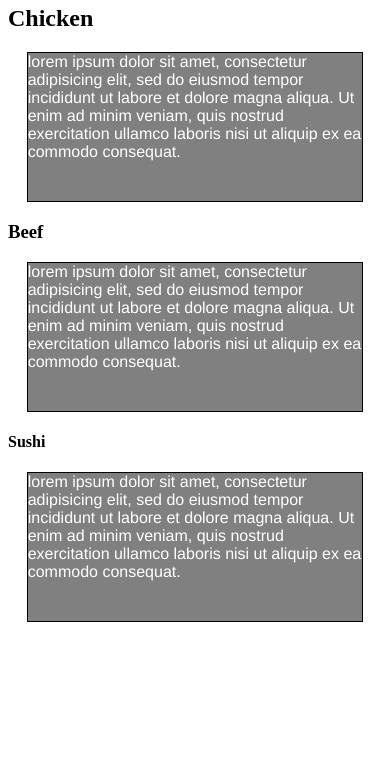
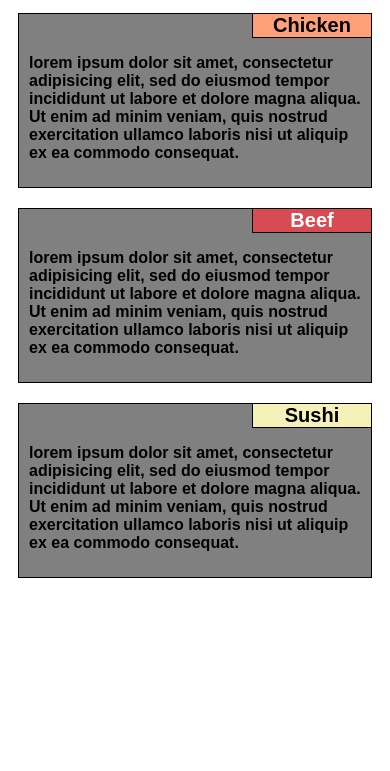
Before and after one commit to slopezjr/module2-solution, a plain HTML site: page index.html in a window 390 px wide. Shown: the part 73-844 px from the top of the page. Drawn offline with Linux system fonts and the light colour scheme.

Commit message:
Add files via upload

```diff
--- a/css/style.css
+++ b/css/style.css
@@ -1,28 +1,85 @@
-body
- * {
-    box-sizing: border-box;
-    padding: 5;
-   }
-
-h1 {
-  margin-bottom: 15px;
-}
-
-p {
-  border: 1px solid black;
-  background-color: #808080;
-  width: 90%;
-  height: 150px;
-  margin-right: auto;
-  margin-left: auto;
-  font-family: Helvetica;
-  color: white;
-  }
+/**This will make the entire pagge border box and set the same font and relative size **/
+* {
+  	box-sizing: border-box;
+  	font-family: sans-serif;
+  	font-size: 16px;
 
 }
 
+
+body
+{
+  	font-weight: bold;
+}
+
+h1
+{
+	text-align: center;
+	margin-bottom: 25px;
+	font-size: 1.75em;  /* this line will increase the heading 1 (title) 75% larger than the rest of the text */
+}
+
+p
+{
+	border: 1px solid black;
+  	background-color: #808080;
+	width: 100%;
+	height: 175px;
+	margin-top: 0;
+	margin-bottom: 0;
+	color: black;
+	padding-top: 40px;
+	padding-right: 10px;
+	padding-bottom: 10px;
+	padding-left: 10px;
+}
+
+/** h2, h3 and h4 will create the menu titles and place them at the right side of the content **/
+h2
+{
+	float: right;
+	margin-top: 0;
+	margin-bottom: 0;
+	text-align: center;
+	font-weight: bold;
+	border: 1px solid black;
+	background-color: #ffa07a;
+	font-size: 1.25em;	/* this line will increase the heading 2 (title) 25% larger than the rest of the text */
+	width: 120px;
+  	height: 25px;
+}
+
+h3
+{
+	float: right;
+	margin-top: 0;
+	margin-bottom: 0;
+	font-weight: bold;
+	text-align: center;
+	border: 1px solid black;
+	background-color: #d84b52;
+	font-size: 1.25em; 	/* this line will increase the heading 3 (title) 25% larger than the rest of the text */
+	color: white;
+	width: 120px;
+  	height: 25px;
+}
+
+h4
+{
+
+	float: right;
+	margin-top: 0;
+	margin-bottom: 0;
+	text-align: center;
+	border: 1px solid black;
+	background-color: #f4f2b8;
+	font-size: 1.25em;	/* this line will increase the heading 4 (title) 25% larger than the rest of the text */
+	width: 120px;
+  	height: 25px;
+}
 /* Simple Responsive Framework. */
-.row {
+.row
+{
   width: 100%;
 }
 
@@ -30,7 +87,7 @@ p {
 @media (min-width: 992px) {
   .col-lg-1, .col-lg-2, .col-lg-3, .col-lg-4, .col-lg-5, .col-lg-6, .col-lg-7, .col-lg-8, .col-lg-9, .col-lg-10, .col-lg-11, .col-lg-12 {
     float: left;
-
+    padding: 10px;
   }
   .col-lg-1 {
     width: 8.33%;
@@ -74,7 +131,7 @@ p {
 @media (min-width: 768px) and (max-width: 991px) {
   .col-md-1, .col-md-2, .col-md-3, .col-md-4, .col-md-5, .col-md-6, .col-md-7, .col-md-8, .col-md-9, .col-md-10, .col-md-11, .col-md-12 {
     float: left;
-
+    padding: 10px;
   }
   .col-md-1 {
     width: 8.33%;
@@ -113,3 +170,50 @@ p {
     width: 100%;
   }
 }
+
+
+/********** Mobile View **********/
+
+@media (max-width: 767px) {
+  .col-sm-1, .col-sm-2, .col-sm-3, .col-sm-4, .col-sm-5, .col-sm-6, .col-sm-7, .col-sm-8, .col-sm-9, .col-sm-10, .col-sm-11, .col-sm-12 {
+    float: left;
+    padding: 10px;
+  }
+  .col-sm-1 {
+    width: 8.33%;
+  }
+  .col-sm-2 {
+    width: 16.66%;
+  }
+  .col-sm-3 {
+    width: 25%;
+  }
+  .col-sm-4 {
+    width: 33.33%;
+  }
+  .col-sm-5 {
+    width: 41.66%;
+  }
+  .col-sm-6 {
+    width: 50%;
+  }
+  .col-sm-7 {
+    width: 58.33%;
+  }
+  .col-md-8 {
+    width: 66.66%;
+  }
+  .col-sm-9 {
+    width: 74.99%;
+  }
+  .col-sm-10 {
+    width: 83.33%;
+  }
+  .col-sm-11 {
+    width: 91.66%;
+  }
+  .col-sm-12 {
+    width: 100%;
+  }
+
+  }
```
